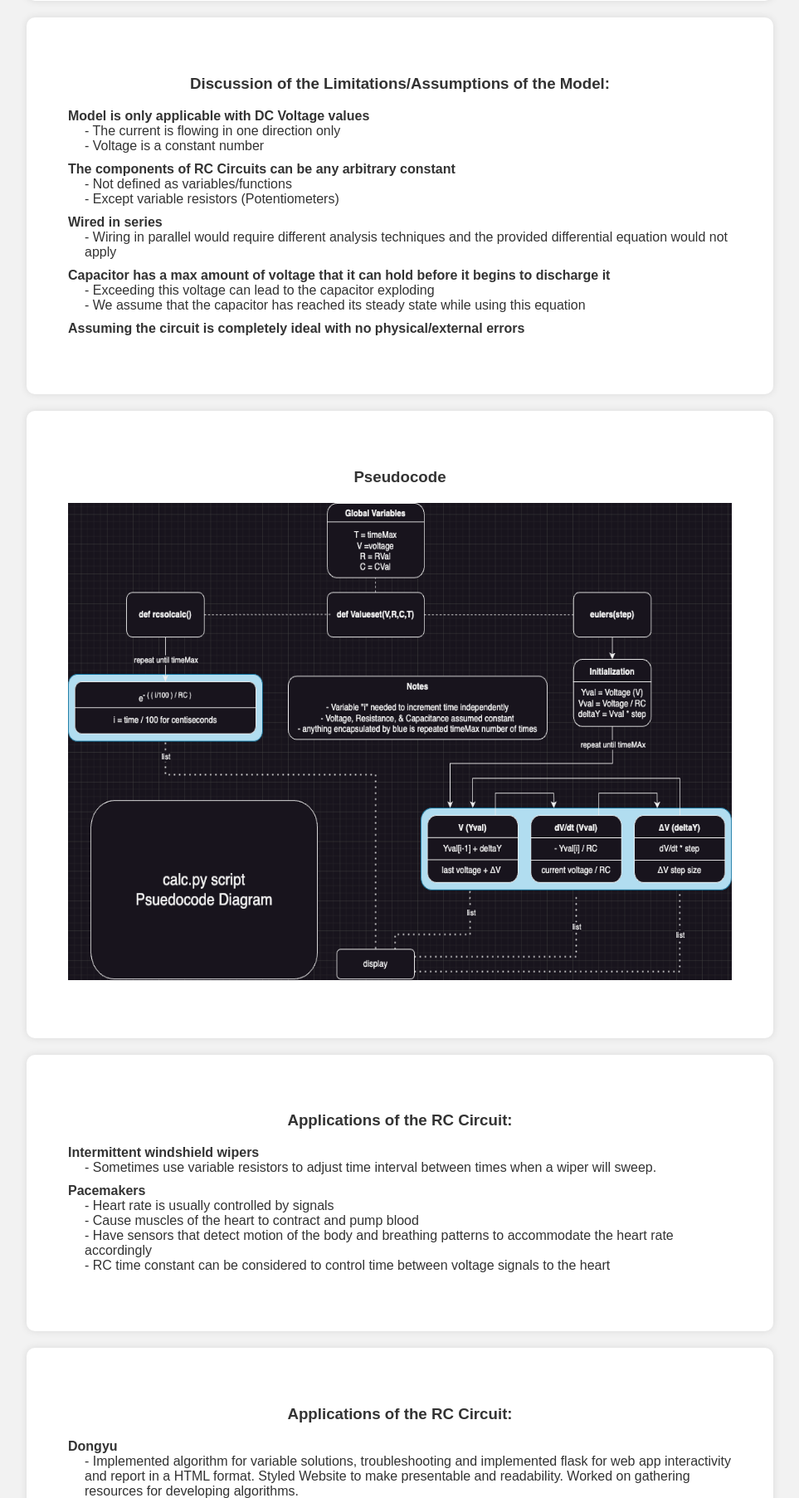
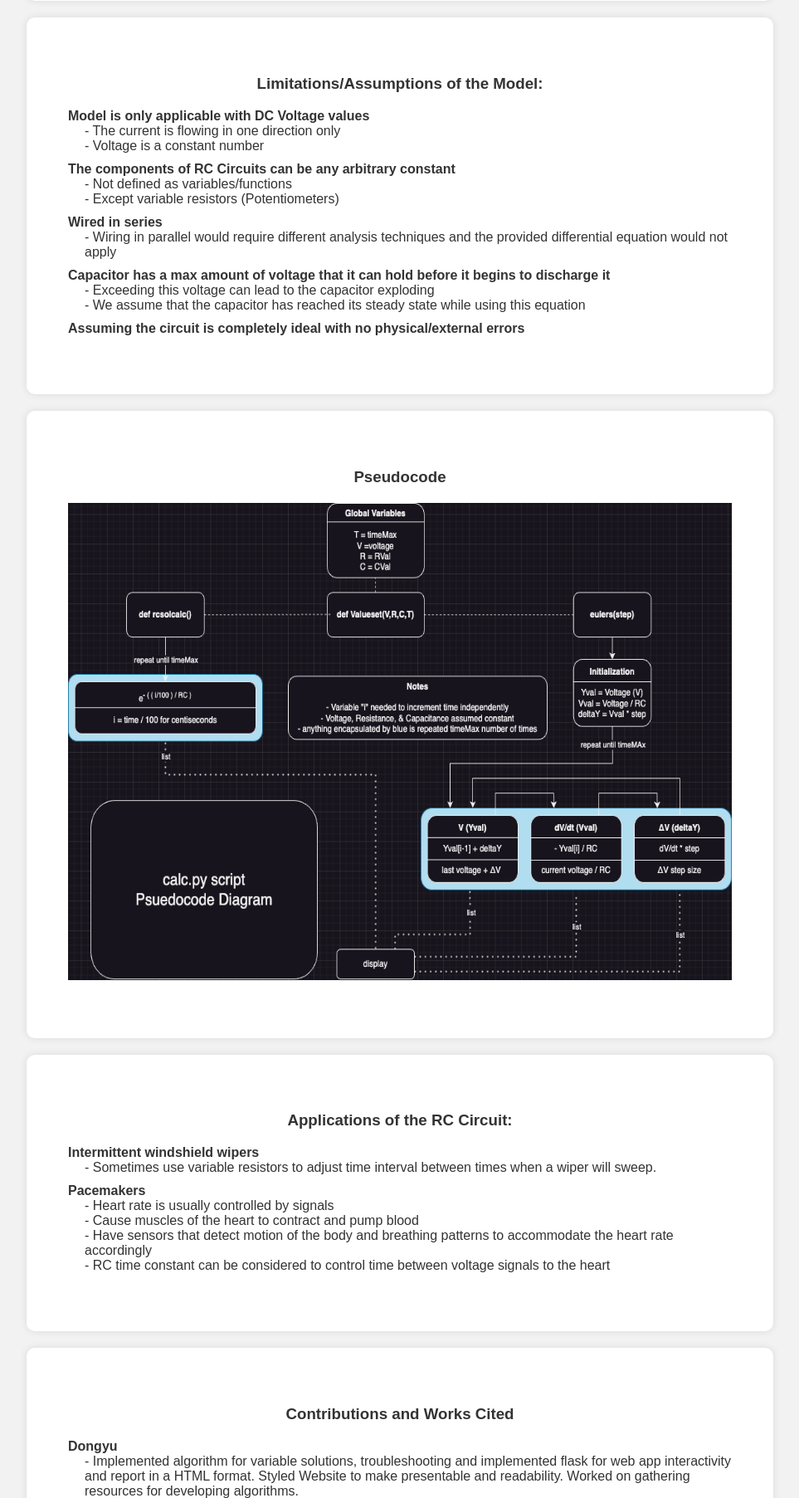
Before and after one commit to Thatotheron32/Project1, a Flask app: page /home/rccalc/ in a window 1280 px wide. Shown: the part 4475-6280 px from the top of the page at 83% size, without its empty margins (158-1121 px from the left). Run offline with Flask 3, Linux system fonts and the light colour scheme.

Commit message:
Update rc.html

```diff
--- a/templates/rc.html
+++ b/templates/rc.html
@@ -168,7 +168,7 @@
         </thead>
         <tbody>
         <tr>
-            <td>Use case</td>
+            <td>Uses case</td>
             <td>Supplies constant amount of Voltage</td>
             <td>Component which regulates current flow</td>
             <td>Component which is capable of storing electric charge</td>
@@ -209,7 +209,7 @@
     </p>
     </div>
     <div class = "rclim">
-        <h3>Discussion of the Limitations/Assumptions of the Model:</h3>
+        <h3>Limitations/Assumptions of the Model:</h3>
         <dl>
             <dt>Model is only applicable with DC Voltage values</li>
                 <dd> - The current is flowing in one direction only</dd>
@@ -243,7 +243,7 @@
         </dl>
     </div>
     <div class = "workcited"">
-        <h3>Applications of the RC Circuit:</h3>
+        <h3>Contributions and Works Cited</h3>
         <dl>
             <dt>Dongyu</li>
                 <dd> - Implemented algorithm for variable solutions, troubleshooting and implemented flask for web app interactivity and report in a HTML format. Styled Website to make presentable and readability. Worked on gathering resources for developing algorithms.</dd>
```
